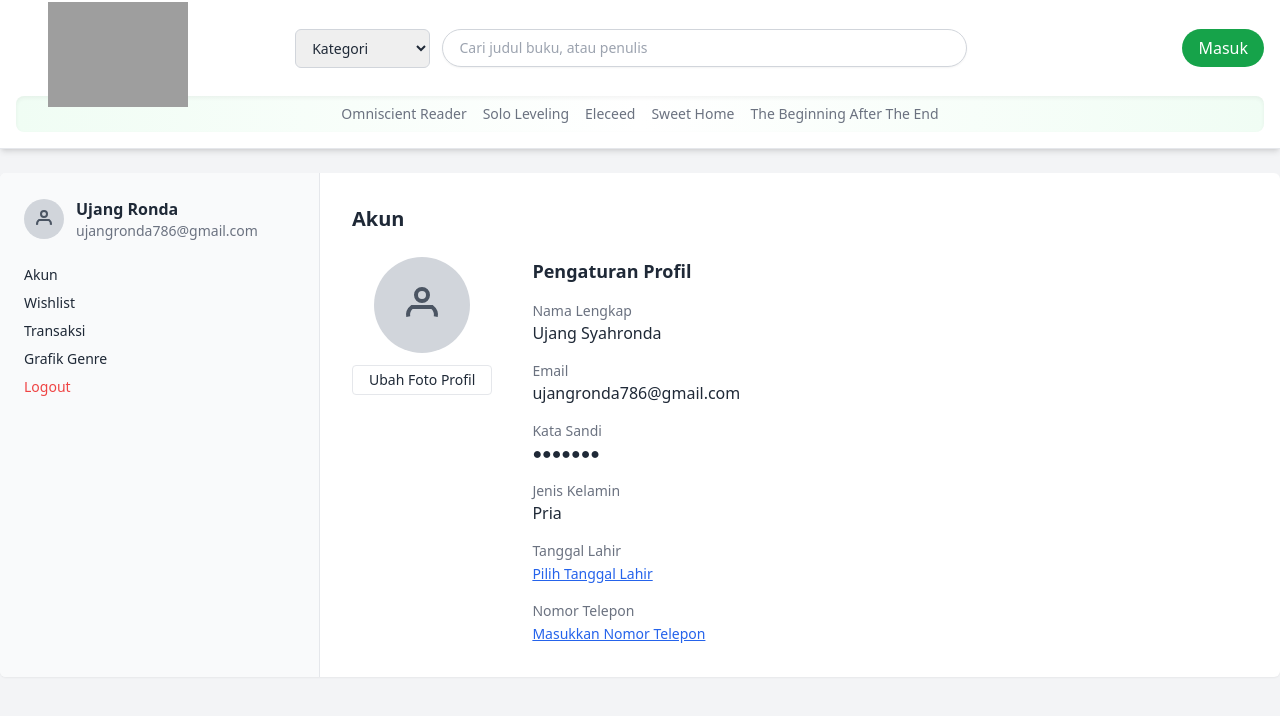
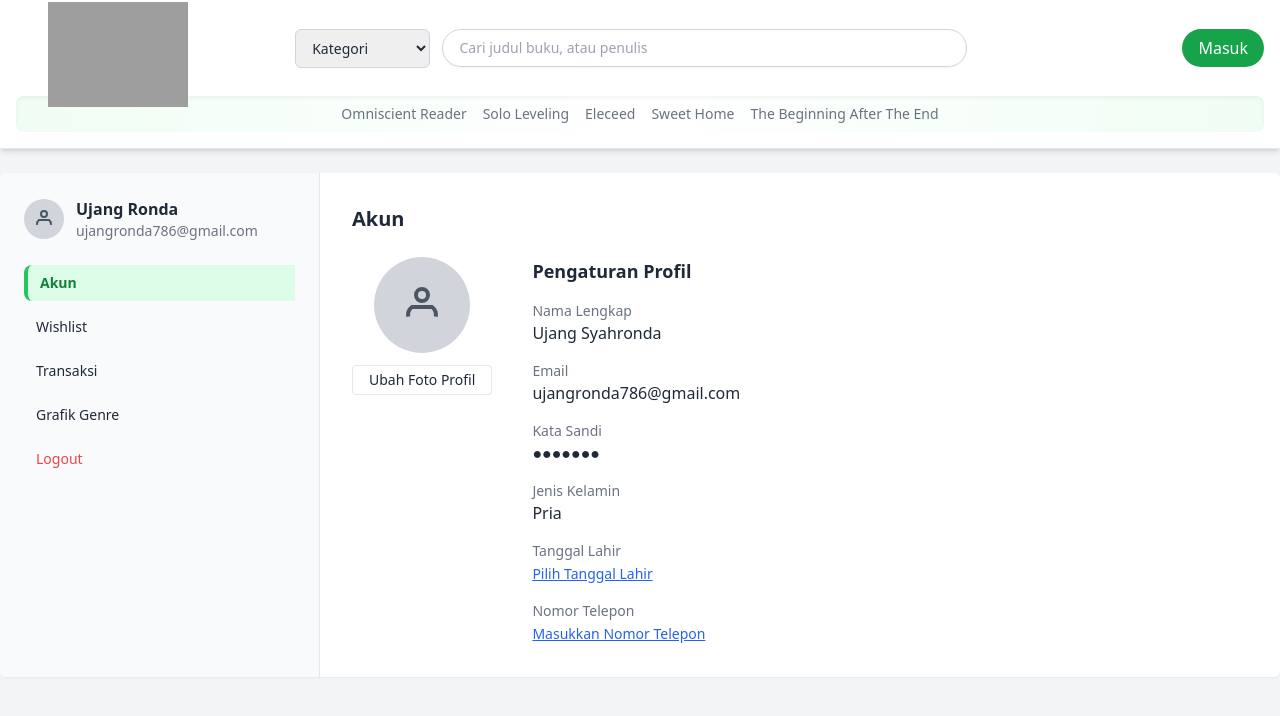
Before and after one commit to Cycoell/BacaPoint-Trial, a PHP site: page /pages/profile.php in a window 1280 px wide. Shown: the top 716 px of the page. Run offline with PHP 8.4, Linux system fonts and the light colour scheme; style sheets or scripts are compiled from the project's sources; grey boxes are pictures that could not be loaded.

Commit message:
penambahan profile dan header

```diff
--- a/library/header.php
+++ b/library/header.php
@@ -40,7 +40,7 @@ if (session_status() === PHP_SESSION_NONE) {
             Masuk
           </a>
         <?php else: ?>
-          <a href="pages/profile.php" class="flex items-center gap-2 px-4 py-2 bg-gray-100 text-gray-700 rounded-full hover:bg-gray-200 transition-all duration-300">
+          <a href="pages/profile.php" class="flex items-center gap-2 px-4 py-2 bg-green-100 text-green-700 ring-1 ring-inset ring-green-600 rounded-full hover:bg-green-200 transition-all duration-300">
             <img src="/BacaPoint-Trial/assets/icon_person.png" class="w-6 h-6 rounded-full object-cover" />
             <span class="text-sm"><?php echo $_SESSION['user']['name']; ?></span>
           </a>
--- a/pages/profile.php
+++ b/pages/profile.php
@@ -1,6 +1,11 @@
 <?php
 session_start();
 include '../db.php';
+$activePage = 'akun'; // 👈 ini untuk tandai halaman aktif
+?>
+
+<?php
+  $current_page = basename($_SERVER['PHP_SELF']); // Ambil nama file saat ini
 ?>
 
 <!-- profile.php -->
@@ -40,12 +45,32 @@ include '../db.php';
         </div>
         </div>
         <nav class="space-y-2 text-sm">
-            <a href="#" class="block text-gray-800 hover:font-semibold">Akun</a>
-            <a href="#" class="block text-gray-800 hover:font-semibold">Wishlist</a>
-            <a href="#" class="block text-gray-800 hover:font-semibold">Transaksi</a>
-            <a href="#" class="block text-gray-800 hover:font-semibold">Grafik Genre</a>
-            <a href="../config/logout.php" class="block text-red-500 hover:font-bold">Logout</a>
+          <a href="profile.php"
+             class="block px-3 py-2 rounded-l-lg
+             <?= $current_page == 'profile.php' ? 'border-l-4 border-green-500 bg-green-100 font-semibold text-green-700' : 'text-gray-800 hover:font-semibold' ?>">
+             Akun
+          </a>
+          <a href="wishlist.php"
+             class="block px-3 py-2 rounded-l-lg
+             <?= $current_page == 'wishlist.php' ? 'border-l-4 border-green-500 bg-green-100 font-semibold text-green-700' : 'text-gray-800 hover:font-semibold' ?>">
+             Wishlist
+          </a>
+          <a href="transaksi.php"
+             class="block px-3 py-2 rounded-l-lg
+             <?= $current_page == 'transaksi.php' ? 'border-l-4 border-green-500 bg-green-100 font-semibold text-green-700' : 'text-gray-800 hover:font-semibold' ?>">
+             Transaksi
+          </a>
+          <a href="grafik.php"
+             class="block px-3 py-2 rounded-l-lg
+             <?= $current_page == 'grafik.php' ? 'border-l-4 border-green-500 bg-green-100 font-semibold text-green-700' : 'text-gray-800 hover:font-semibold' ?>">
+             Grafik Genre
+          </a>
+          <a href="../config/logout.php"
+             class="block text-red-500 hover:font-bold px-3 py-2">
+             Logout
+          </a>
         </nav>
+
     </aside>
 
     <!-- Profile Content -->
```
